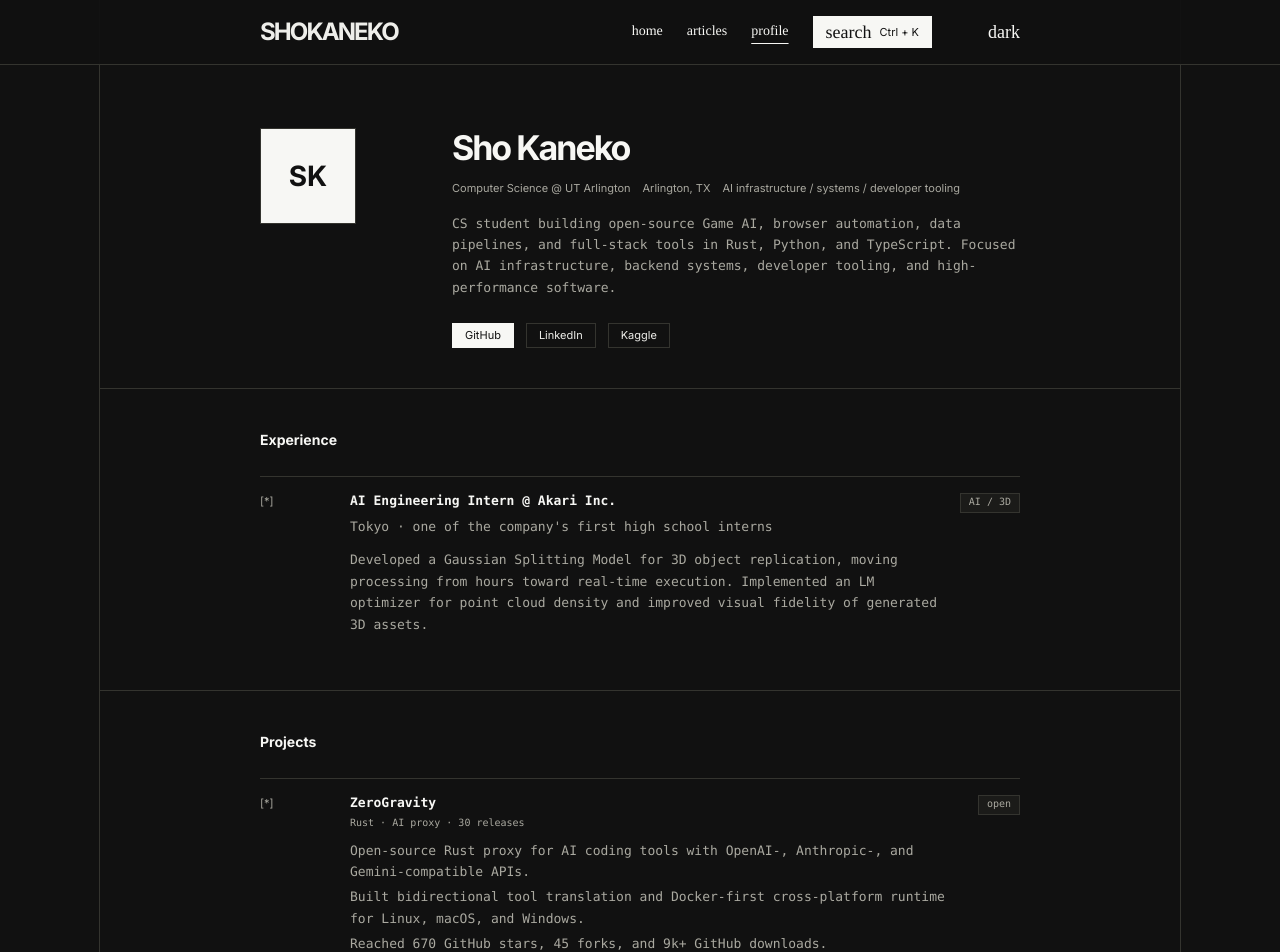
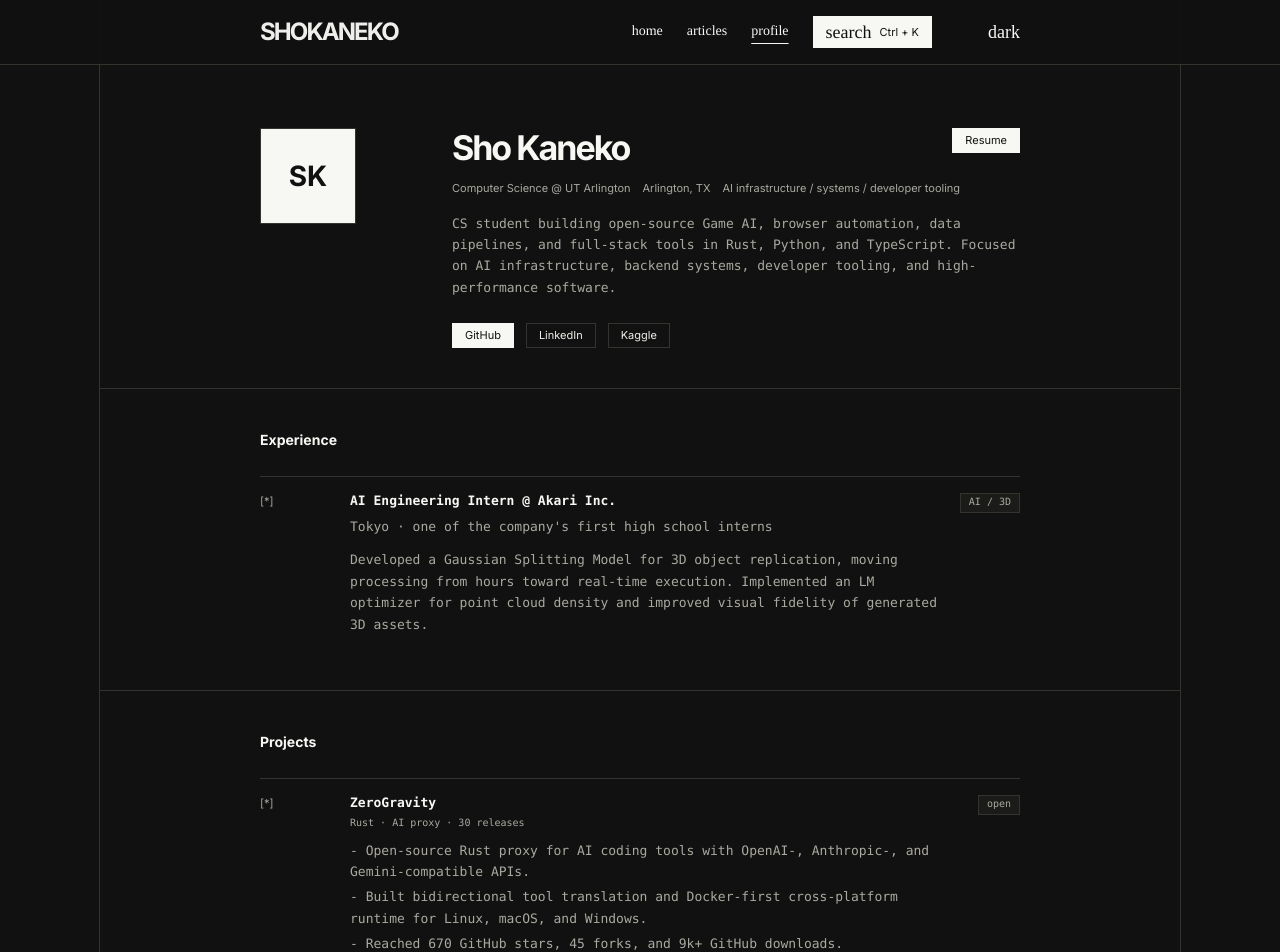
Before and after one commit to NikkeTryHard/personal_blog, a Next.js app: page /profile in a window 1280 px wide. Shown: the top 952 px of the page. Built offline with nearby package versions, Linux system fonts and the light colour scheme; no server answers.

Commit message:
feat: add resume download

```diff
--- a/app/profile/page.tsx
+++ b/app/profile/page.tsx
@@ -90,7 +90,10 @@ export default function ProfilePage() {
             <div className="grid gap-8 md:grid-cols-[160px_1fr]">
               <div className="grid h-24 w-24 place-items-center border border-outline-variant bg-primary font-headline-primary text-[28px] font-black text-on-primary">SK</div>
               <div>
-                <h1 className="font-headline-primary text-[34px] font-black leading-tight tracking-[-0.06em] text-primary">Sho Kaneko</h1>
+                <div className="flex items-start justify-between gap-4">
+                  <h1 className="font-headline-primary text-[34px] font-black leading-tight tracking-[-0.06em] text-primary">Sho Kaneko</h1>
+                  <a className="op-button shrink-0" href="/Sho_Kaneko_Resume_2026.pdf" download>Resume</a>
+                </div>
                 <div className="mt-3 flex flex-wrap gap-3 font-ui-label text-ui-label text-on-surface-variant">
                   <span>Computer Science @ UT Arlington</span>
                   <span>Arlington, TX</span>
@@ -128,7 +131,7 @@ export default function ProfilePage() {
                   <h3 className="font-code-body text-code-body font-bold text-primary group-hover:underline">{project.name}</h3>
                   <p className="mt-1 font-status-label text-status-label text-on-surface-variant">{project.meta}</p>
                   <ul className="mt-3 space-y-1 font-code-body text-code-body text-on-surface-variant">
-                    {project.points.map((point) => <li key={point}>{point}</li>)}
+                    {project.points.map((point) => <li key={point}>- {point}</li>)}
                   </ul>
                 </div>
                 <span className="status-pill px-2 py-1">open</span>
```
Also changed, not shown: 1 other file (tests, documents, lock files or other folders).
